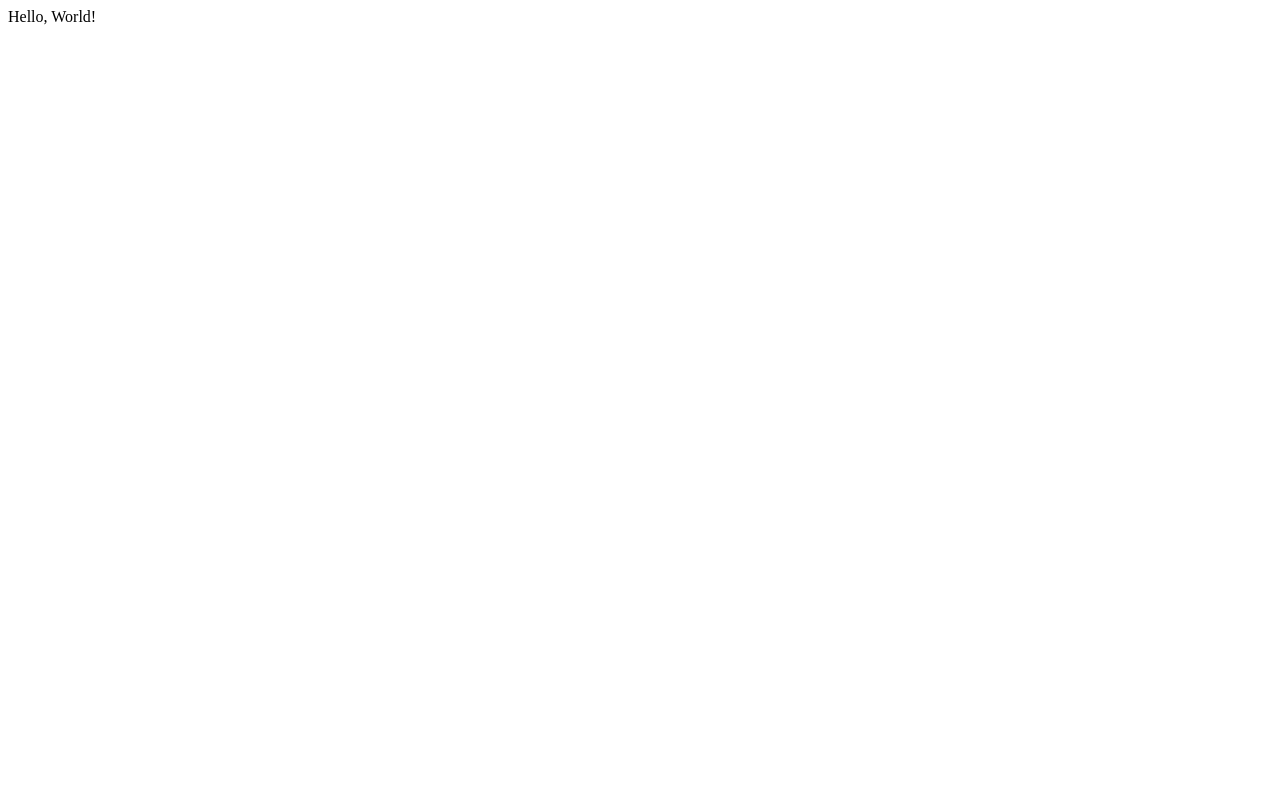
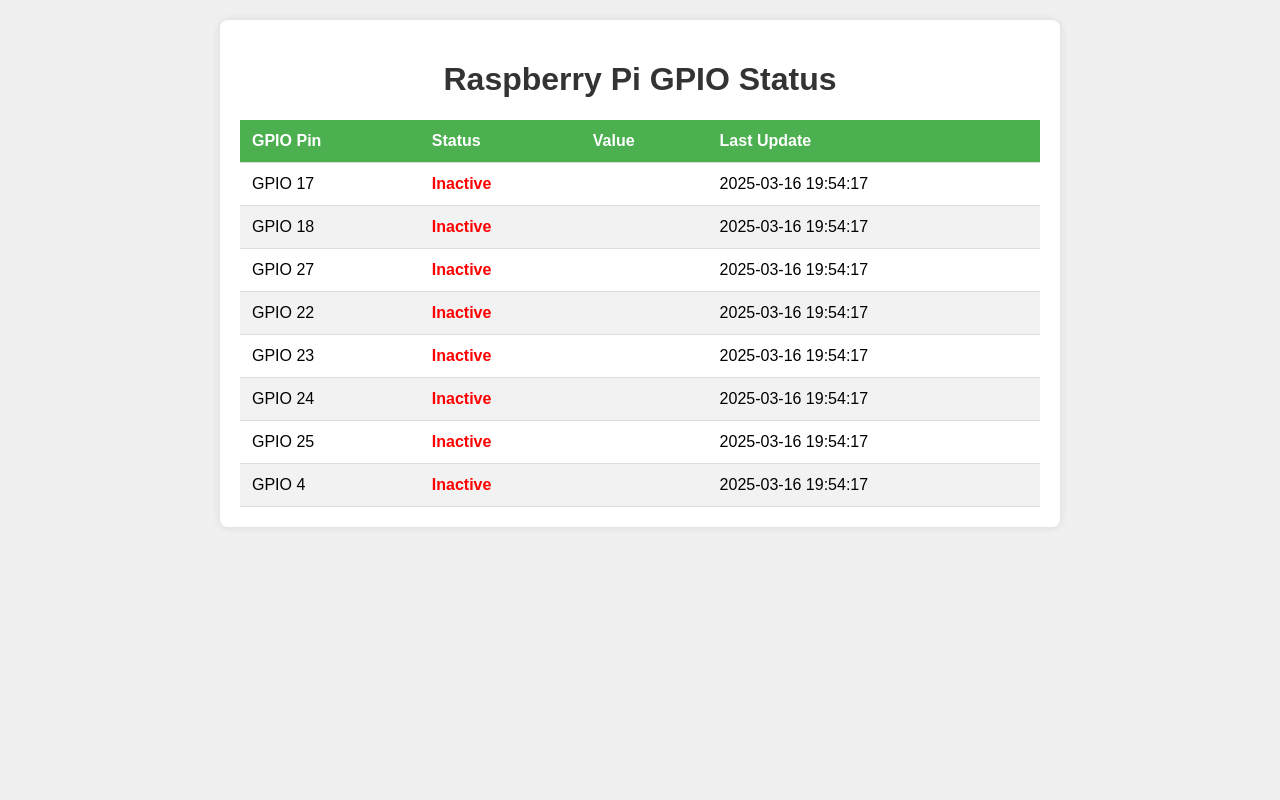
Before and after one commit to konradzawadka/rpi-gpio-sandbox, a PHP site: page / in a window 1280 px wide. Before the commit the page is almost empty. Run offline with PHP 8.4, Linux system fonts and the light colour scheme.

Commit message:
add gpio support

```diff
--- a/index.php
+++ b/index.php
@@ -1,3 +1,79 @@
 <?php
-echo "Hello, World!";
+class GPIOReader {
+    private $pins = [17, 18, 27, 22, 23, 24, 25, 4];  // Example GPIO pins
+
+    public function readPin($pin) {
+        $command = "gpio -g read " . escapeshellarg($pin);
+        exec($command, $output, $return_var);
+
+        if ($return_var !== 0) {
+            return null;
+        }
+
+        return trim($output[0]);
+    }
+
+    public function getAllPinStates() {
+        $states = [];
+        foreach ($this->pins as $pin) {
+            $value = $this->readPin($pin);
+            $states[$pin] = [
+                'value' => $value,
+                'status' => ($value === '1') ? 'Active' : 'Inactive',
+                'timestamp' => date('Y-m-d H:i:s')
+            ];
+        }
+        return $states;
+    }
+}
 ?>
+
+<!DOCTYPE html>
+<html lang="en">
+<head>
+    <meta charset="UTF-8">
+    <meta name="viewport" content="width=device-width, initial-scale=1.0">
+    <title>Raspberry Pi GPIO Status</title>
+    <link rel="stylesheet" href="style.css">
+    <meta http-equiv="refresh" content="5">
+</head>
+<body>
+    <div class="container">
+        <h1>Raspberry Pi GPIO Status</h1>
+
+        <table>
+            <thead>
+                <tr>
+                    <th>GPIO Pin</th>
+                    <th>Status</th>
+                    <th>Value</th>
+                    <th>Last Update</th>
+                </tr>
+            </thead>
+            <tbody>
+                <?php
+                $gpio = new GPIOReader();
+                $pinStates = $gpio->getAllPinStates();
+
+                foreach ($pinStates as $pin => $state) {
+                    $statusClass = ($state['status'] === 'Active') ? 'status-active' : 'status-inactive';
+                    echo "<tr>";
+                    echo "<td>GPIO {$pin}</td>";
+                    echo "<td class='{$statusClass}'>{$state['status']}</td>";
+                    echo "<td>{$state['value']}</td>";
+                    echo "<td>{$state['timestamp']}</td>";
+                    echo "</tr>";
+                }
+                ?>
+            </tbody>
+        </table>
+    </div>
+
+    <script>
+        // Refresh the page every 5 seconds
+        setTimeout(function() {
+            location.reload();
+        }, 5000);
+    </script>
+</body>
+</html>
--- /dev/null
+++ b/style.css
@@ -0,0 +1,69 @@
+body {
+    font-family: Arial, sans-serif;
+    margin: 20px;
+    background-color: #f0f0f0;
+}
+
+.container {
+    max-width: 800px;
+    margin: 0 auto;
+    background-color: white;
+    padding: 20px;
+    border-radius: 8px;
+    box-shadow: 0 0 10px rgba(0,0,0,0.1);
+}
+
+h1 {
+    color: #333;
+    text-align: center;
+}
+
+table {
+    width: 100%;
+    border-collapse: collapse;
+    margin-top: 20px;
+}
+
+th, td {
+    padding: 12px;
+    text-align: left;
+    border-bottom: 1px solid #ddd;
+}
+
+th {
+    background-color: #4CAF50;
+    color: white;
+}
+
+tr:nth-child(even) {
+    background-color: #f2f2f2;
+}
+
+tr:hover {
+    background-color: #ddd;
+}
+
+.status-active {
+    color: green;
+    font-weight: bold;
+}
+
+.status-inactive {
+    color: red;
+    font-weight: bold;
+}
+
+.refresh-button {
+    display: block;
+    margin: 20px auto;
+    padding: 10px 20px;
+    background-color: #4CAF50;
+    color: white;
+    border: none;
+    border-radius: 4px;
+    cursor: pointer;
+}
+
+.refresh-button:hover {
+    background-color: #45a049;
+}
```
Also changed, not shown: README.md (added), 2 other files.
